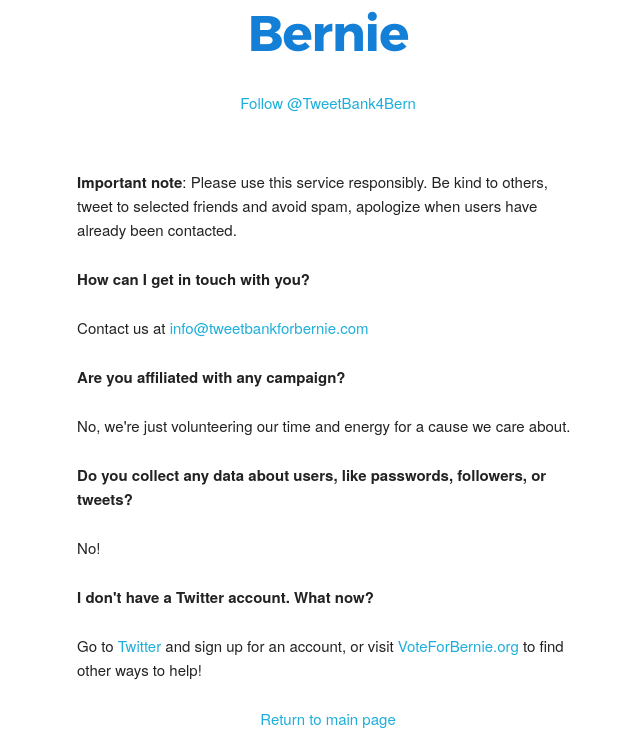
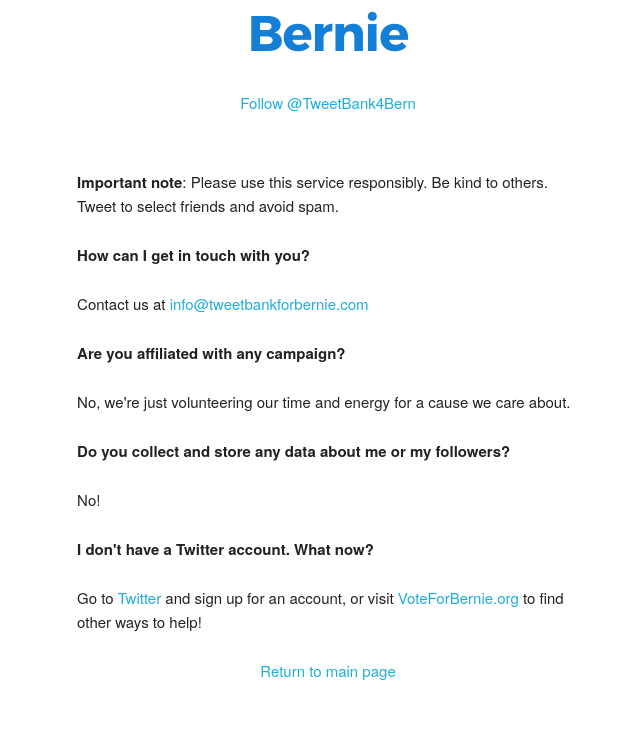
Before and after one commit to nsfabina/tweetbankforbernie, a Django app: page /faqs in a window 1280 px wide. Shown: the part 217-967 px from the top of the page, without its empty margins (312-952 px from the left). Run offline with Django 3.2, Linux system fonts and the light colour scheme; some libraries are stand-ins or nearby versions.

Commit message:
Modifies faqs page.

```diff
--- a/tweetbank/app/templates/faqs.html
+++ b/tweetbank/app/templates/faqs.html
@@ -5,16 +5,15 @@
 <div class="container no-center" style="margin-top: 3rem">
   <div class="row">
     <div class="eight columns offset-by-two">
-   		<p><b>Important note</b>:  Please use this service responsibly. Be kind to others, tweet to selected friends and avoid spam, apologize when users have already been contacted.</p>
+   		<p><b>Important note</b>:  Please use this service responsibly. Be kind to others. Tweet to select friends and avoid spam.</p>
       <p><b>How can I get in touch with you?</b></p>
       <p>Contact us at <a href="email:info@tweetbankforbernie.com">info@tweetbankforbernie.com</a><p>
       <p><b>Are you affiliated with any campaign?</b></p>
       <p>No, we're just volunteering our time and energy for a cause we care about.</p>
-      <p><b>Do you collect any data about users, like passwords, followers, or tweets?</b></p>
+      <p><b>Do you collect and store any data about me or my followers?</b></p>
       <p>No!</p>
       <p><b>I don't have a Twitter account. What now?</b></p>
       <p>Go to <a href="https://twitter.com">Twitter</a> and sign up for an account, or visit <a href="http://voteforbernie.org/GOTV">VoteForBernie.org</a> to find other ways to help!</p>
-
     </div>
   </div>
 </div>
```
